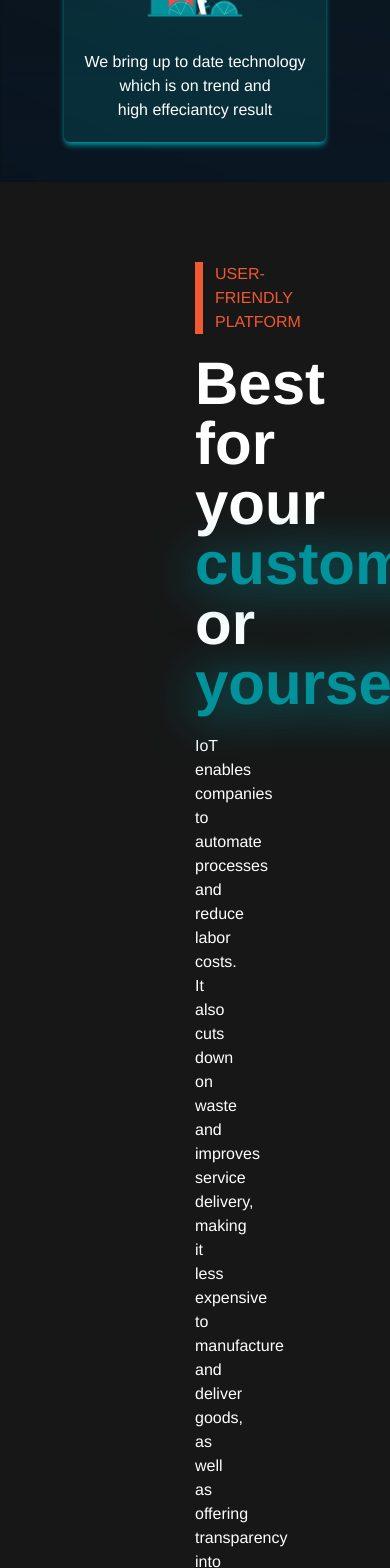
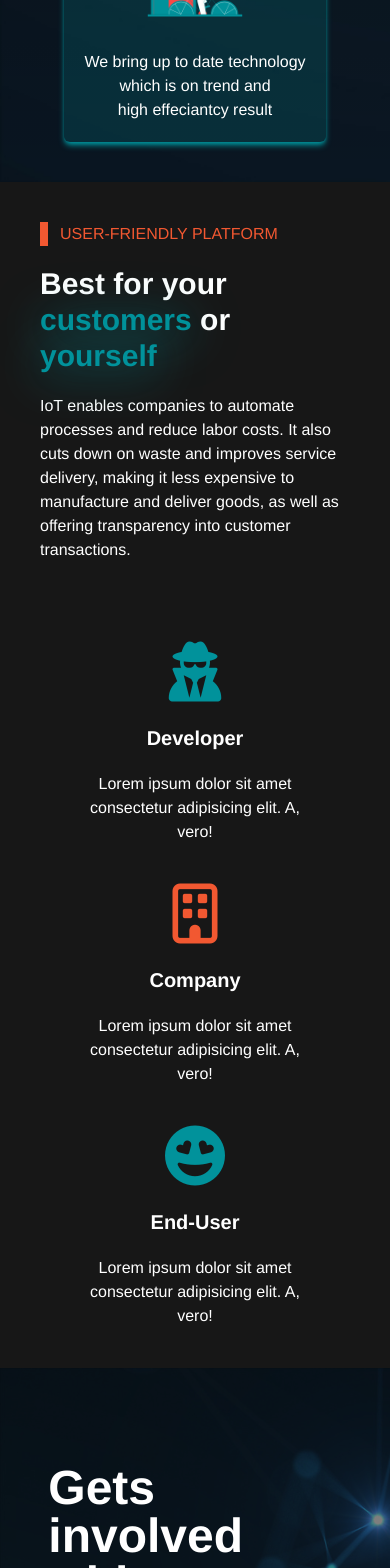
Before and after one commit to channudam2002/reachsa-front-end, a Vue app: page / in a window 390 px wide. Shown: the part 2222-3790 px from the top of the page. Built offline with nearby package versions, Linux system fonts and the light colour scheme.

Commit message:
updated home screen IV.III

```diff
--- a/src/views/HomeView.vue
+++ b/src/views/HomeView.vue
@@ -95,19 +95,19 @@
             </div>
         </div>
     </div>
-    <div class="w-full bg-neutral-900  p-20  px-72  flex flex-col space-y-32 ">
-        <div class="flex flex-col space-y-5 w-1/2">
+    <div class="w-full bg-neutral-900  sm:p-20  sm:px-72 p-10  flex flex-col sm:space-y-32 space-y-20">
+        <div class="flex flex-col space-y-5 sm:w-1/2 w-full">
             <div class="px-3 border-l-8 border-secondary-color text-secondary-color uppercase">
                 <p>user-friendly platform</p>
             </div>
-            <div class="text-6xl font-bold">
+            <div class="sm:text-6xl text-3xl font-bold">
                 <p>Best for your <span class="text-primary-color drop-shadow-high-light-primary">customers</span> or <span class="text-primary-color drop-shadow-high-light-primary">yourself</span></p>
             </div>
             <div>
                 <p>IoT enables companies to automate processes and reduce labor costs. It also cuts down on waste and improves service delivery, making it less expensive to manufacture and deliver goods, as well as offering transparency into customer transactions.</p>
             </div>
         </div>
-        <div class="w-full flex flex-row space-x-5 justify-evenly  items-start">
+        <div class="w-full flex sm:flex-row sm:space-x-5 sm:space-y-0 flex-col space-x-0 space-y-10 justify-evenly  items-start">
             <div class="flex flex-col space-y-5 items-center">
                 <div class="text-6xl text-primary-color ">
                     <i class="fa-solid fa-user-secret"></i>
```
